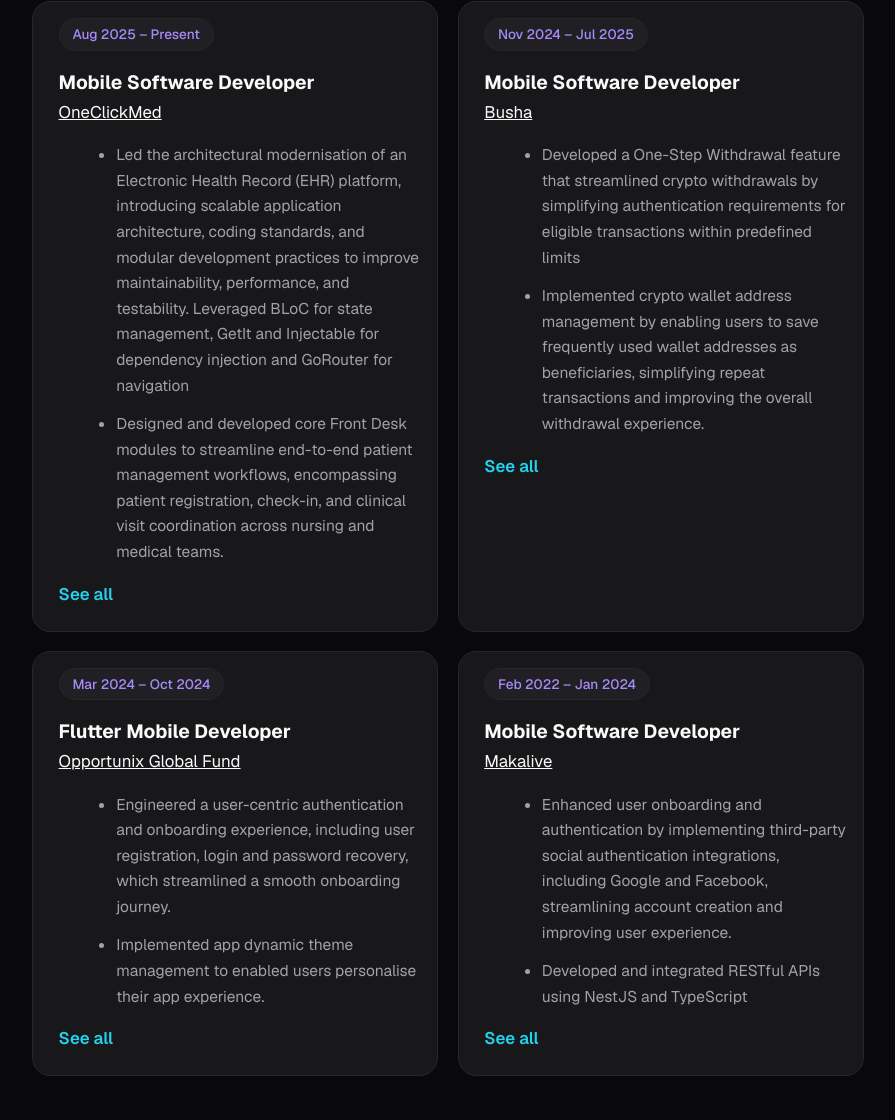
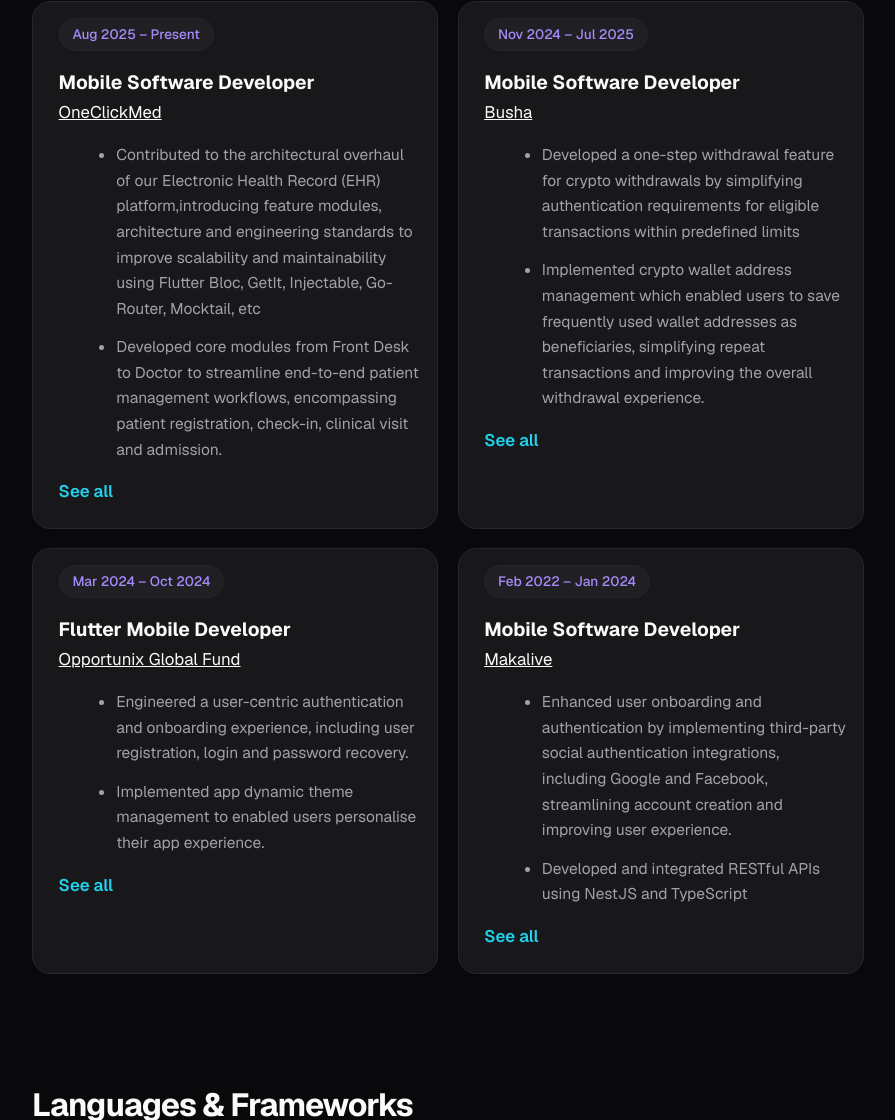
Before and after one commit to KingsleyUsoroeno/Kingsleys-Porfolio, a plain HTML site: page index.html in a window 1280 px wide. Shown: the part 2119-3239 px from the top of the page, without its empty margins (192-1087 px from the left). Drawn offline with nearby package versions, Linux system fonts and the light colour scheme.

Commit message:
chore: content clean-up

```diff
--- a/index.html
+++ b/index.html
@@ -87,10 +87,10 @@
         <h3>Mobile Software Developer</h3>
         <span><a href="https://oneclickmed.ng/" target="_blank" rel="noopener">OneClickMed</a></span>
         <ul>
-          <li>Led the architectural modernisation of an Electronic Health Record (EHR) platform, introducing scalable application architecture, coding standards, and modular development practices to improve maintainability, performance, and testability. Leveraged BLoC for state management, GetIt and Injectable for dependency injection and GoRouter for navigation</li>
-          <li>Designed and developed core Front Desk modules to streamline end-to-end patient management workflows, encompassing patient registration, check-in, and clinical visit coordination across nursing and medical teams.</li>
-          <li>Developed and integrated RESTful APIs to enable reliable data synchronisation between the core EHR platform and its mobile application ecosystem, collaborating with cross-functional teams to deliver seamless interoperability and consistent data flows.</li>
-          <li>implemented granular Role-Based Access Control (RBAC) to support staff onboarding, permission management, and secure access to hospital resources</li>
+          <li>Contributed to the architectural overhaul of our Electronic Health Record (EHR) platform,introducing feature modules, architecture and engineering standards to improve scalability and maintainability using Flutter Bloc, GetIt, Injectable, Go-Router, Mocktail, etc</li>
+          <li>Developed core modules from Front Desk to Doctor to streamline end-to-end patient management workflows, encompassing patient registration, check-in, clinical visit and admission.</li>
+          <li>Integrated RESTful APIs to enable reliable data synchronisation between the our EHR platform and the mobile application, collaborating with cross-functional teams to deliver seamless interoperability and consistent data flows.</li>
+          <li>implemented Role-Based Access Control (RBAC) to support staff onboarding, permission management, and secure access to hospital resources</li>
         </ul>
       </article>
       <article class="exp-card">
@@ -98,17 +98,17 @@
         <h3>Mobile Software Developer</h3>
         <span><a href="https://busha.io/" target="_blank" rel="noopener">Busha</a></span>
         <ul>
-          <li>Developed a One-Step Withdrawal feature that streamlined crypto withdrawals by simplifying authentication requirements for eligible transactions within predefined limits</li>
-          <li>Implemented crypto wallet address management by enabling users to save frequently used wallet addresses as beneficiaries, simplifying repeat transactions and improving the overall withdrawal experience.</li>
+          <li>Developed a one-step withdrawal feature for crypto withdrawals by simplifying authentication requirements for eligible transactions within predefined limits</li>
+          <li>Implemented crypto wallet address management which enabled users to save frequently used wallet addresses as beneficiaries, simplifying repeat transactions and improving the overall withdrawal experience.</li>
           <li>Enhanced user identity verification process by integrating third-party KYC solutions, including MetaMap, to strengthen identity validation, support regulatory compliance, and improve platform security and user trust.</li>
         </ul>
       </article>
       <article class="exp-card">
         <time>Mar 2024 – Oct 2024</time>
         <h3>Flutter Mobile Developer</h3>
-        <span><a href="https://opportunik.com/" Ftarget="_blank" rel="noopener">Opportunix Global Fund</a></span>
+        <span><a href="https://opportunik.com/" target="_blank" rel="noopener">Opportunix Global Fund</a></span>
         <ul>
-          <li>Engineered a user-centric authentication and onboarding experience, including user registration, login and password recovery, which streamlined a smooth onboarding journey.</li>
+          <li>Engineered a user-centric authentication and onboarding experience, including user registration, login and password recovery.</li>
           <li>Implemented app dynamic theme management to enabled users personalise their app experience.</li>
           <li>Developed an in-app FAQ module that enabled customers to resolve common queries independently, reducing customer support tickets by 30%.</li>
           <li>Designed and implemented a referral rewards system that incentivised user acquisition through cashback rewards for successful referrals, driving a 20% increase in new user registrations.</li>
```
